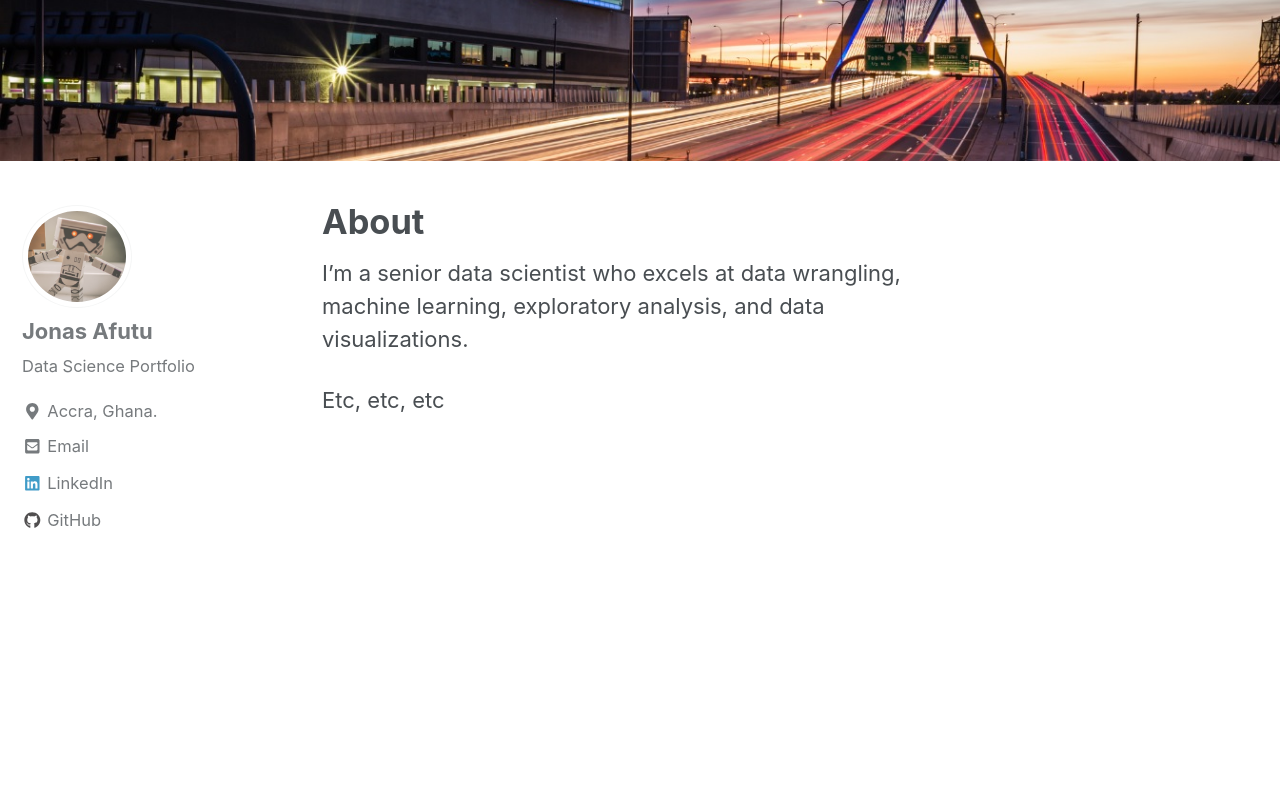
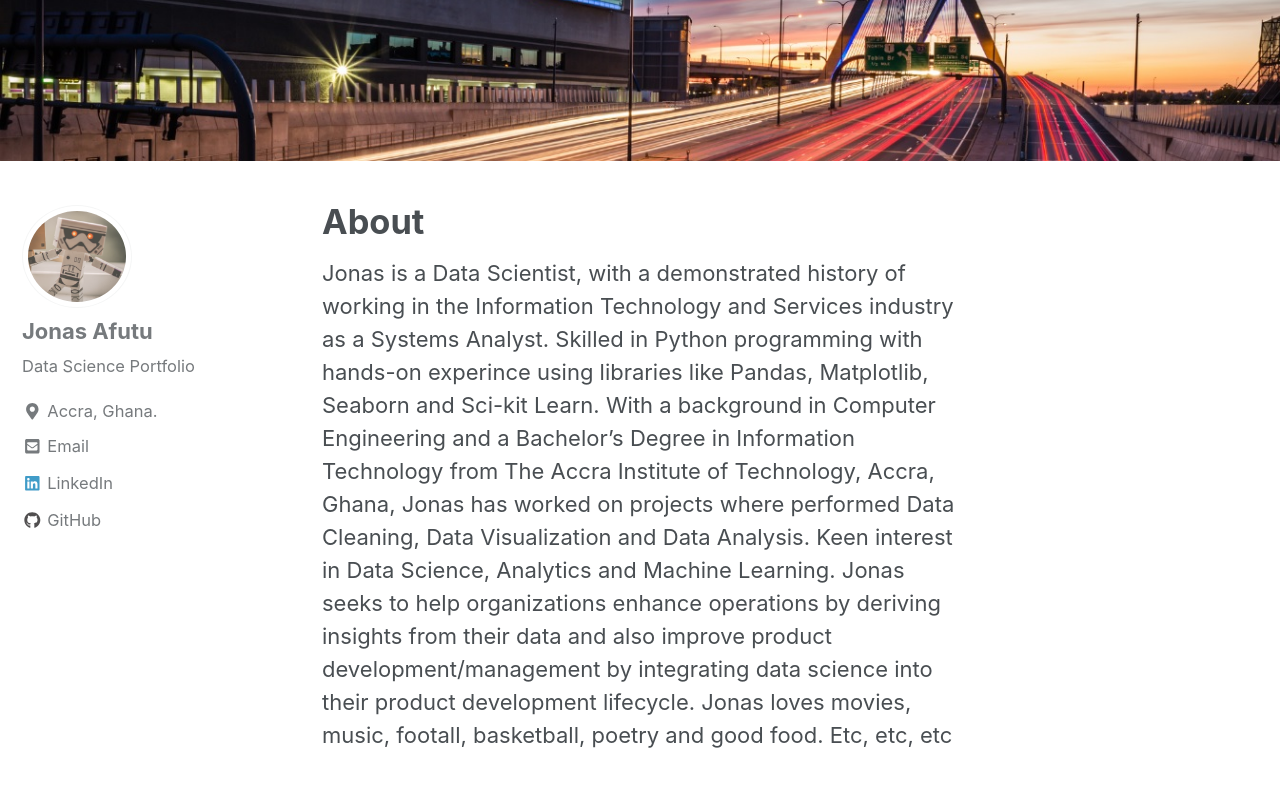
Before and after one commit to Jonasafutu/Jonasafutu.github.io, a Jekyll site: the page built from _pages/about.md, in a window 1280 px wide and 900 px high, scrolled down 412 px. Shown: the top 787 px of the window. Built offline with Jekyll 4.4.1, drawn with Linux system fonts in a browser that asks for light colours; nearby versions of some CDN libraries.

Commit message:
Update about.md

```diff
--- a/_pages/about.md
+++ b/_pages/about.md
@@ -5,6 +5,6 @@ header:
   image: "/images/zakim.jpg"
 ---
 
-I'm a senior data scientist who excels at data wrangling, machine learning, exploratory analysis, and data visualizations.
-
+Jonas is a Data Scientist, with a demonstrated history of working in the Information Technology and Services industry as a Systems Analyst. Skilled in Python programming with hands-on experince using libraries like Pandas, Matplotlib, Seaborn and Sci-kit Learn. With a background in Computer Engineering and a Bachelor’s Degree in Information Technology from The Accra Institute of Technology, Accra, Ghana, Jonas has worked on projects where performed Data Cleaning, Data Visualization and Data Analysis. Keen interest in Data Science, Analytics and Machine Learning. Jonas seeks to help organizations enhance operations by deriving insights from their data and also improve product development/management by integrating data science into their product development lifecycle.
+Jonas loves movies, music, footall, basketball, poetry and good food.
 Etc, etc, etc
```
